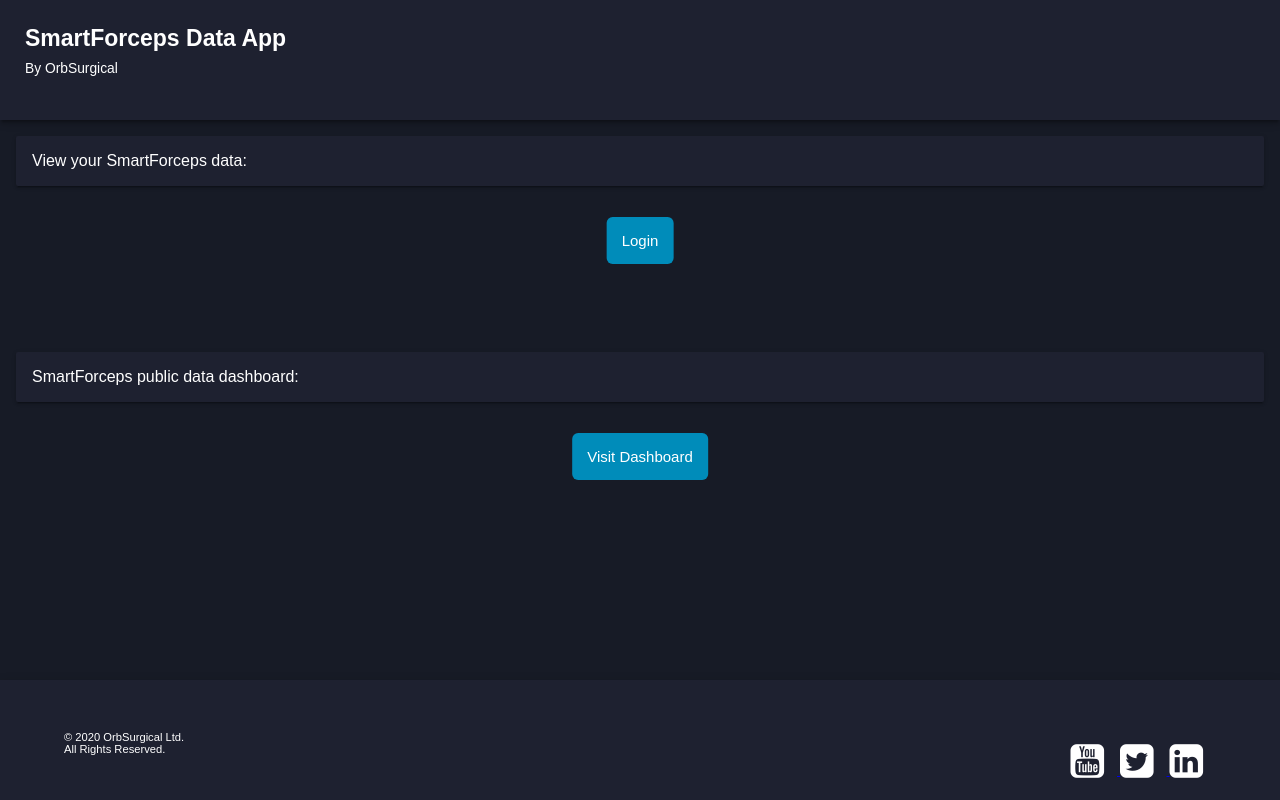
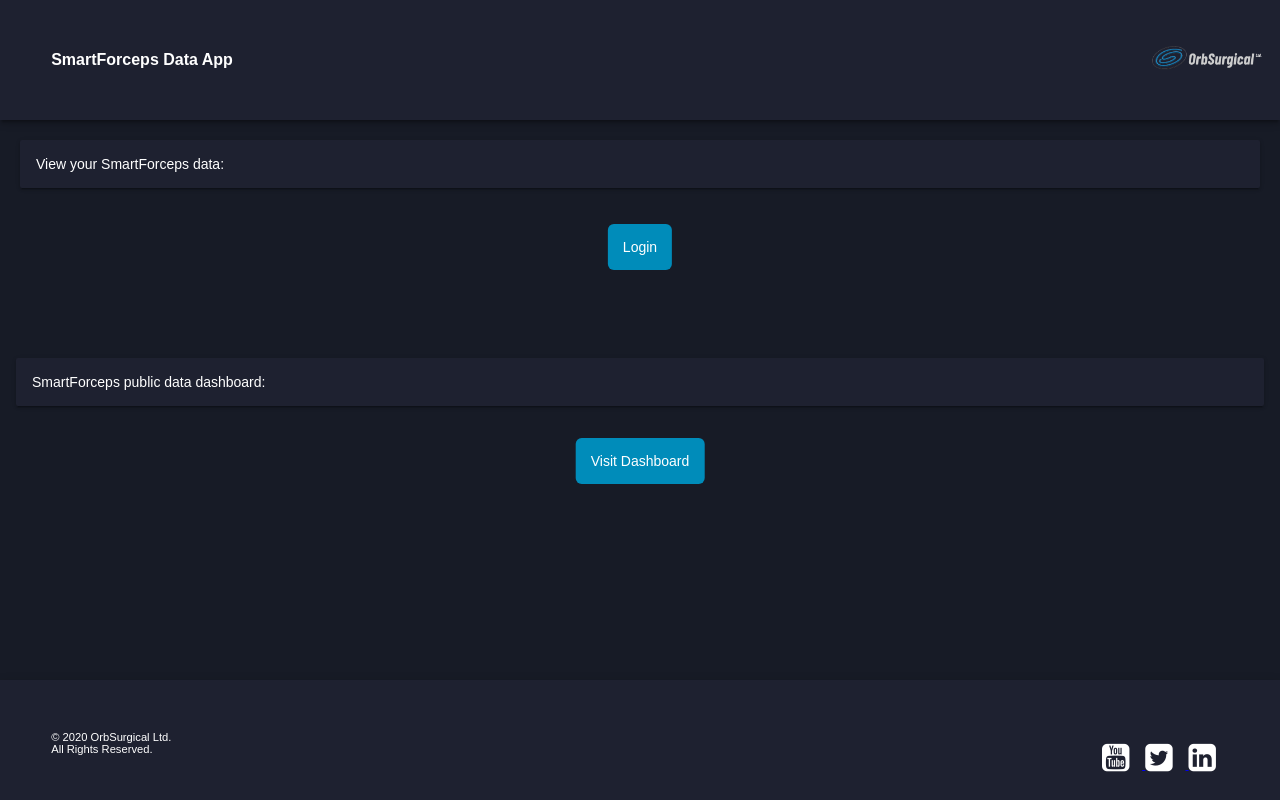
Before and after one commit to AmirBGitHub/pwa-smartforceps, a website: page index.html in a window 1280 px wide. Drawn offline with Linux system fonts and the light colour scheme.

Commit message:
update header/footer

```diff
--- a/css/style.css
+++ b/css/style.css
@@ -28,12 +28,7 @@
   justify-content: flex-start;
 }
 
-/**
-* Header
-*/
-
 .header {
-  align-content: center;
   align-items: stretch;
   background: #1e2130;
   box-shadow:
@@ -44,23 +39,25 @@
   display: flex;
   flex-direction: row;
   flex-wrap: nowrap;
-  font-size: 20px;
-  font-weight: 500;
   height: 120px;
   justify-content: flex-start;
-  padding: 25px 25px 20px 25px;
+  padding: 4vw 1vw 4vw 4vw;
+/*  padding: 10px 15px 10px 20px;*/
   position: relative;
   transition: transform 0.233s cubic-bezier(0, 0, 0.21, 1) 0.1s;
   width: 100%;
   will-change: transform;
   z-index: 1000;
+  -webkit-align-items: center;
+      -ms-flex-align: center;
+          align-items: center;
 }
 
 .header h1 {
   flex: 1;
-  font-size: 23px;
+  font-size: 16px;
   font-weight: 800;
-  margin: 0;
+  margin-left: 0;
 }
 
 .header .powered-by {
@@ -86,7 +83,8 @@
     0 3px 1px -2px rgba(0, 0, 0, 0.2),
     0 1px 5px 0 rgba(0, 0, 0, 0.12);
   box-sizing: border-box;
-  margin: 16px;
+  font-size: 14px;
+  margin: 20px;
   padding: 16px;
   position: relative;
 }
@@ -106,6 +104,7 @@
     0 3px 1px -2px rgba(0, 0, 0, 0.2),
     0 1px 5px 0 rgba(0, 0, 0, 0.12);
   box-sizing: border-box;
+  font-size: 14px;
   margin: 16px;
   padding: 16px;
   position: relative;
@@ -114,7 +113,7 @@
 
 .smartforceps-goto-button-card {
   top: 150px;
-  height: 0px;
+  height: 100px;
   position: relative;
 }
 
@@ -136,7 +135,7 @@
   padding: 15px 15px;
   text-align: center;
   text-decoration: none;
-  font-size: 15PX;
+  font-size: 14px;
   transition-duration: 0.2s;
   cursor: pointer;
 }
@@ -186,7 +185,7 @@
 
 
 .social-footer {
-  padding: 4vw 5vw 5vw 5vw;
+  padding: 4vw 4vw 5vw 4vw;
   background: #1e2130;
   display: -webkit-flex;
   display: -ms-flexbox;
@@ -205,7 +204,7 @@
 
 .social-footer .social-footer-icons .fa {
   margin-right: 1vw;
-  font-size: 3.5em;
+  font-size: 2rem;
   color: white;
 }
 
--- a/index.html
+++ b/index.html
@@ -41,14 +41,18 @@
 </head>
 
 <body>
-  <header class="header">
+    <header class="header">
+<!--
     <h1>
       SmartForceps Data App <br>
       <a href="https://orbsurgical.com/products/smartforceps/" class="powered-by">
         By OrbSurgical
       </a>
     </h1>
-  </header>
+-->
+        <h1>SmartForceps Data App</h1>
+        <a href="https://orbsurgical.com/"><img src="images/orb-surgical-logo.png" alt="logo" width="120"/></a>
+    </header>
 
   <main class="main">
 
```
Also changed, not shown: images/orb-surgical-logo.png (added), 1 other file.
